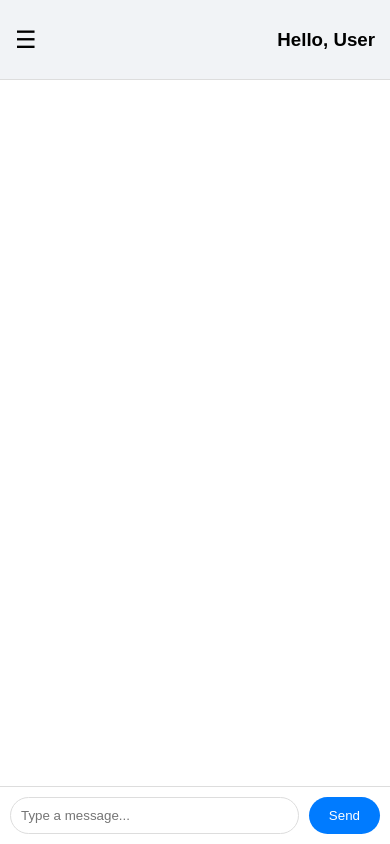
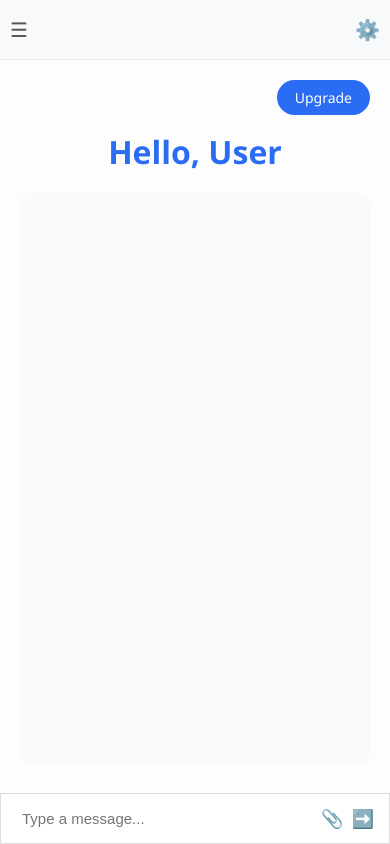
Before and after one commit to ajayyanshu/Sofia-Project, a Flask app: page / in a window 390 px wide. Run offline with Flask 3, Linux system fonts and the light colour scheme.

Commit message:
Update index.html

```diff
--- a/templates/index.html
+++ b/templates/index.html
@@ -2,174 +2,276 @@
 <html lang="en">
 <head>
   <meta charset="UTF-8">
-  <title>Chat App</title>
   <meta name="viewport" content="width=device-width, initial-scale=1.0">
+  <title>AI Chatbot - Gemini Style</title>
   <style>
+    * { margin: 0; padding: 0; box-sizing: border-box; }
     body {
-      margin: 0;
-      font-family: Arial, sans-serif;
+      font-family: 'Segoe UI', sans-serif;
+      background: #fdfdfd;
+      color: #333;
       display: flex;
-      height: 100vh;
+      min-height: 100vh;
+    }
+
+    /* Sidebar */
+    .sidebar {
+      position: fixed;
+      top: 0;
+      left: 0;
+      width: 70px;
+      height: 100%;
+      background: #f8f9fb;
+      border-right: 1px solid #eee;
+      padding: 20px 10px;
+      display: flex;
+      flex-direction: column;
+      align-items: center;
+      justify-content: space-between; /* keep last item at bottom */
+      transition: width 0.3s ease;
       overflow: hidden;
     }
-    /* Sidebar */
-    .sidebar {
-      width: 220px;
-      background: #f7f9fc;
-      padding: 15px;
+    .sidebar.open {
+      width: 200px; /* expand on click */
+      align-items: flex-start;
+      padding-left: 15px;
+    }
+    .sidebar-top {
       display: flex;
       flex-direction: column;
+      align-items: center;
       gap: 20px;
-      border-right: 1px solid #ddd;
-      transition: transform 0.3s ease;
+      width: 100%;
     }
-    .sidebar.hidden {
-      transform: translateX(-100%);
+    .sidebar.open .sidebar-top {
+      align-items: flex-start;
     }
-    .icon {
-      font-size: 22px;
-      cursor: pointer;
-    }
+    .sidebar a { text-decoration: none; color: #555; font-size: 20px; cursor: pointer; }
 
-    /* Chat container */
-    .chat-container {
+    /* Main */
+    .main {
+      margin-left: 70px;
       flex: 1;
       display: flex;
       flex-direction: column;
-      background: #fff;
+      padding: 20px;
+      position: relative;
+      height: 100vh;
+      transition: margin-left 0.3s ease;
     }
-    .chat-header {
-      display: flex;
-      justify-content: space-between;
-      align-items: center;
-      padding: 10px 15px;
-      background: #f1f3f6;
-      border-bottom: 1px solid #ddd;
+    .main.shifted { margin-left: 200px; }
+
+    .main h1 {
+      font-size: 2rem;
+      color: #2a6cf4;
+      text-align: center;
+      margin-top: 50px;
+      margin-bottom: 20px;
     }
-    .hamburger {
-      font-size: 24px;
-      cursor: pointer;
-      display: none;
-    }
-    .chat-box {
+
+    /* Chat Area */
+    .chat-area {
       flex: 1;
       overflow-y: auto;
-      padding: 10px;
+      padding: 20px;
+      display: flex;
+      flex-direction: column;
+      gap: 10px;
+      background: #fafafa;
+      border-radius: 10px;
     }
     .message {
-      margin: 5px 0;
-      padding: 10px;
-      border-radius: 10px;
-      max-width: 80%;
+      max-width: 70%;
+      padding: 12px 15px;
+      border-radius: 15px;
+      font-size: 15px;
+      line-height: 1.4;
     }
-    .user {
-      background: #d1e7ff;
+    .sent {
       align-self: flex-end;
+      background: #2a6cf4;
+      color: #fff;
+      border-bottom-right-radius: 5px;
     }
-    .bot {
+    .received {
+      align-self: flex-start;
       background: #f1f1f1;
-      align-self: flex-start;
+      color: #333;
+      border-bottom-left-radius: 5px;
     }
-    .input-container {
-      display: flex;
-      padding: 10px;
-      border-top: 1px solid #ddd;
-    }
-    input {
-      flex: 1;
-      padding: 10px;
-      border: 1px solid #ddd;
-      border-radius: 20px;
-      outline: none;
-    }
-    button {
-      margin-left: 10px;
-      padding: 10px 20px;
-      border: none;
-      border-radius: 20px;
-      background: #007bff;
-      color: white;
-      cursor: pointer;
+    .thinking {
+      font-style: italic;
+      color: gray;
     }
 
-    /* Mobile responsive */
-    @media(max-width: 768px) {
-      .sidebar {
-        position: absolute;
-        height: 100%;
-        z-index: 10;
-        top: 0;
+    /* Input Box */
+    .chat-input {
+      display: flex;
+      align-items: center;
+      background: #fff;
+      border: 1px solid #ddd;
+      border-radius: 25px;
+      padding: 10px 15px;
+      margin: 20px auto;
+      max-width: 700px;
+      width: 100%;
+      box-shadow: 0 4px 8px rgba(0,0,0,0.05);
+    }
+    .chat-input input {
+      flex: 1;
+      border: none;
+      outline: none;
+      font-size: 15px;
+      background: transparent;
+      padding: 6px;
+    }
+    .chat-input button {
+      border: none;
+      background: none;
+      cursor: pointer;
+      font-size: 18px;
+      margin-left: 8px;
+      color: #2a6cf4;
+      transition: 0.2s;
+    }
+    .chat-input button:hover { color: #184ec7; }
+
+    /* Upgrade */
+    .upgrade {
+      position: absolute;
+      top: 20px;
+      right: 20px;
+      background: #2a6cf4;
+      color: #fff;
+      padding: 8px 18px;
+      border-radius: 20px;
+      text-decoration: none;
+      font-size: 14px;
+      transition: 0.3s ease;
+    }
+    .upgrade:hover { background: #184ec7; }
+
+    /* Mobile */
+    @media (max-width: 768px) {
+      body { flex-direction: column; }
+      .sidebar { flex-direction: row; width: 100%; height: 60px; border-right: none; border-bottom: 1px solid #eee; justify-content: space-between; }
+      .sidebar.open { width: 100%; height: auto; flex-direction: column; }
+      .sidebar-top { flex-direction: row; gap: 20px; }
+      .main { margin-left: 0; margin-top: 60px; height: calc(100vh - 60px); }
+      .chat-input {
+        position: fixed;
+        bottom: 0;
         left: 0;
+        right: 0;
+        margin: 0;
+        border-radius: 0;
       }
-      .hamburger {
-        display: block;
-      }
+      .chat-area { margin-bottom: 60px; }
+      .main.shifted { margin-left: 0; }
     }
   </style>
 </head>
 <body>
+
   <!-- Sidebar -->
-  <div class="sidebar hidden" id="sidebar">
-    <span class="icon">✏️</span>
-    <span class="icon">⚙️</span>
+  <div class="sidebar" id="sidebar">
+    <div class="sidebar-top">
+      <a id="menuBtn">☰</a>
+    </div>
+    <a href="#">⚙️</a>
   </div>
 
-  <!-- Chat -->
-  <div class="chat-container">
-    <div class="chat-header">
-      <span class="hamburger" onclick="toggleSidebar()">☰</span>
-      <h3>Hello, User</h3>
-    </div>
-    <div class="chat-box" id="chatBox"></div>
-    <div class="input-container">
+  <!-- Main -->
+  <div class="main" id="mainContent">
+    <a href="#" class="upgrade">Upgrade</a>
+    <h1>Hello, User </h1>
+
+    <!-- Chat Area -->
+    <div class="chat-area" id="chatArea"></div>
+
+    <!-- Input -->
+    <div class="chat-input">
       <input type="text" id="userInput" placeholder="Type a message...">
-      <button onclick="sendMessage()">Send</button>
+
+      <!-- File upload (hidden input + label) -->
+      <input type="file" id="fileInput" style="display:none" />
+      <button id="fileBtn" title="Attach File">📎</button>
+
+      <button id="sendBtn" title="Send">➡️</button>
     </div>
   </div>
 
   <script>
-    const chatBox = document.getElementById('chatBox');
-    const userInput = document.getElementById('userInput');
+    const API_KEY = "YOUR_GOOGLE_API_KEY";
+    const chatArea = document.getElementById("chatArea");
+    const userInput = document.getElementById("userInput");
+    const sendBtn = document.getElementById("sendBtn");
+    const fileBtn = document.getElementById("fileBtn");
+    const fileInput = document.getElementById("fileInput");
+    const sidebar = document.getElementById("sidebar");
+    const menuBtn = document.getElementById("menuBtn");
+    const mainContent = document.getElementById("mainContent");
 
-    // Load chat history from localStorage
-    window.onload = () => {
-      let history = JSON.parse(localStorage.getItem('chatHistory')) || [];
-      history.forEach(msg => addMessage(msg.text, msg.sender));
-    };
-
-    function addMessage(text, sender) {
-      const msg = document.createElement('div');
-      msg.classList.add('message', sender);
+    function addMessage(text, type) {
+      const msg = document.createElement("div");
+      msg.classList.add("message", type);
       msg.textContent = text;
-      chatBox.appendChild(msg);
-      chatBox.scrollTop = chatBox.scrollHeight;
+      chatArea.appendChild(msg);
+      chatArea.scrollTop = chatArea.scrollHeight;
+      return msg;
     }
 
-    function sendMessage() {
-      let text = userInput.value.trim();
-      if (text === '') return;
-
-      addMessage(text, 'user');
-      saveMessage(text, 'user');
-      userInput.value = '';
-
-      // Bot thinking...
-      setTimeout(() => {
-        let reply = "🤖 Thinking... " + text;
-        addMessage(reply, 'bot');
-        saveMessage(reply, 'bot');
-      }, 1000);
+    async function getAIResponse(prompt) {
+      try {
+        const response = await fetch(
+          "https://generativelanguage.googleapis.com/v1beta/models/gemini-pro:generateContent?key=" + API_KEY,
+          {
+            method: "POST",
+            headers: { "Content-Type": "application/json" },
+            body: JSON.stringify({
+              contents: [{ role: "user", parts: [{ text: prompt }] }]
+            })
+          }
+        );
+        const data = await response.json();
+        return data?.candidates?.[0]?.content?.parts?.[0]?.text || "⚠️ No response from AI.";
+      } catch (error) {
+        return "❌ Error: " + error.message;
+      }
     }
 
-    function saveMessage(text, sender) {
-      let history = JSON.parse(localStorage.getItem('chatHistory')) || [];
-      history.push({ text, sender });
-      localStorage.setItem('chatHistory', JSON.stringify(history));
-    }
+    sendBtn.addEventListener("click", async () => {
+      const text = userInput.value.trim();
+      if (text !== "") {
+        addMessage(text, "sent");
+        userInput.value = "";
 
-    function toggleSidebar() {
-      document.getElementById('sidebar').classList.toggle('hidden');
-    }
+        const thinkingMsg = addMessage("⏳ Thinking...", "received thinking");
+        const reply = await getAIResponse(text);
+
+        thinkingMsg.textContent = "🤖 " + reply;
+        thinkingMsg.classList.remove("thinking");
+      }
+    });
+
+    userInput.addEventListener("keypress", (e) => {
+      if(e.key === "Enter") sendBtn.click();
+    });
+
+    fileBtn.addEventListener("click", () => fileInput.click());
+
+    fileInput.addEventListener("change", () => {
+      if (fileInput.files.length > 0) {
+        const file = fileInput.files[0];
+        addMessage("📎 Uploaded: " + file.name, "sent");
+      }
+    });
+
+    // ☰ Toggle Sidebar
+    menuBtn.addEventListener("click", () => {
+      sidebar.classList.toggle("open");
+      mainContent.classList.toggle("shifted");
+    });
   </script>
 </body>
 </html>
```
